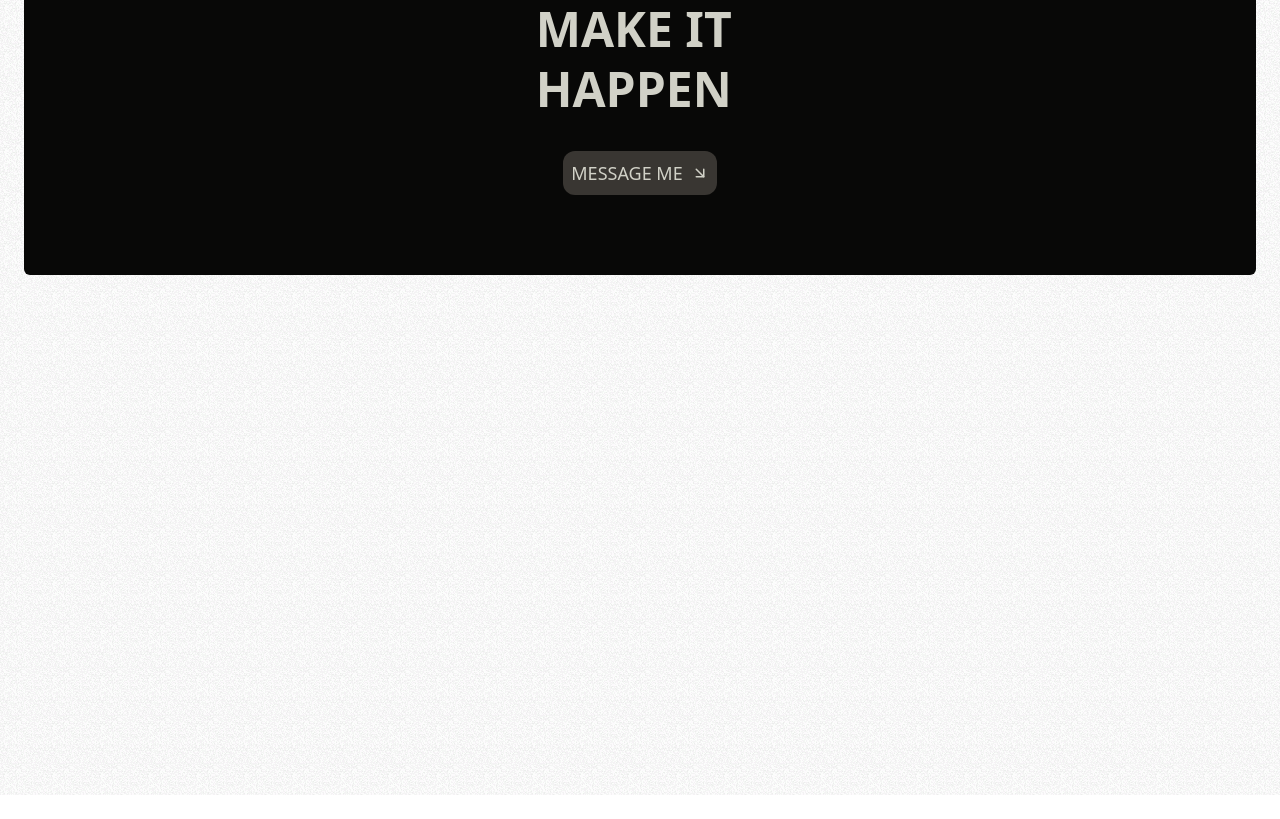
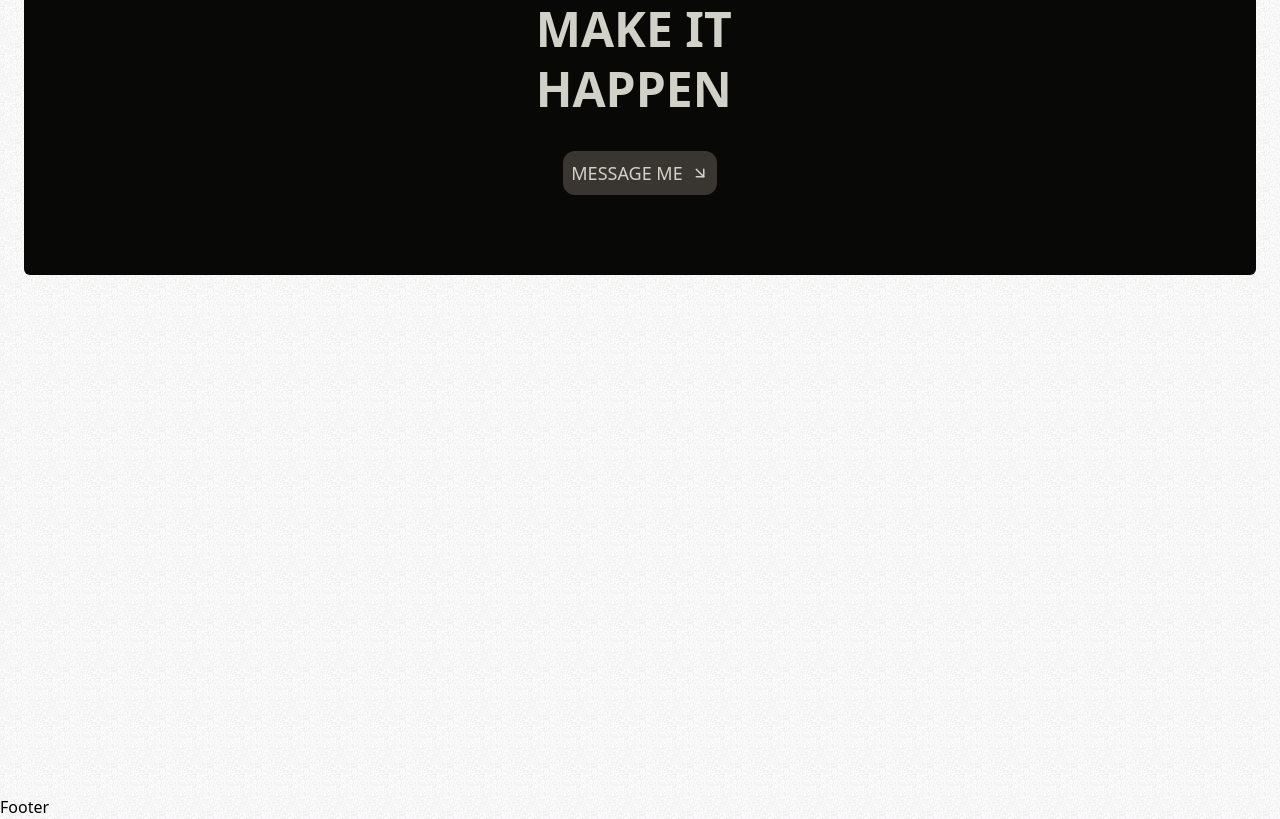
Before and after one commit to Jell13/my-website-next, a Next.js app: page / in a window 1280 px wide. Shown: the part 7061-7880 px from the top of the page. Before the commit the page ends 7856 px from the top, so only its background shows below. Built offline with nearby package versions, Linux system fonts and the light colour scheme.

Commit message:
added the footer and almost finishe with the contact section

```diff
--- a/app/components/NavBar.jsx
+++ b/app/components/NavBar.jsx
@@ -159,9 +159,13 @@ function NavBarScroll () {
       <motion.button
       initial={{scale: 0}}
       animate={{scale: 1}}
+      whileHover={{
+        scale: 0.8,
+        transition: {duration: 0.3}
+      }}
       onClick={() => setActive(!active)}
-      className='text-black text-xl z-40 fixed flex flex-col justify-center items-center right-7 top-7 rounded-full size-16 bg-primary sm:hover:scale-80 scale-100'>
-        <span className={`w-7 h-[2px] bg-secondary absolute rounded-full ${active ? "translate-y-0 rotate-45": "-translate-y-1 rotate-0"} duration-300`} ></span>
+      className='text-black text-xl z-40 fixed flex flex-col justify-center items-center right-7 top-7 rounded-full size-16 bg-primary hover:scale-90'>
+        <span className={`w-7 h-[2px] bg-secondary absolute rounded-full ${active ? "translate-y-0 rotate-45": "-translate-y-1 rotate-0"} duration-300`}></span>
         <span className={`w-7 h-[2px] bg-secondary absolute rounded-full ${active ? "translate-y-0 -rotate-45": "translate-y-1 rotate-0"} duration-300`}></span>
       </motion.button>
       {active &&
--- a/app/page.jsx
+++ b/app/page.jsx
@@ -10,6 +10,7 @@ import Services from './sections/Services'
 import Works from './sections/Works'
 import About from './sections/About'
 import Contact from './sections/Contact'
+import Footer from './sections/Footer'
 
 function App() {
 
@@ -32,6 +33,7 @@ function App() {
             <Works/>
             <About/>
             <Contact/>
+            <Footer/>
           </ReactLenis>
         </>
       )}
--- /dev/null
+++ b/app/sections/Footer.jsx
@@ -0,0 +1,11 @@
+import React from 'react'
+
+const Footer = () => {
+  return (
+    <footer>
+        Footer
+    </footer>
+  )
+}
+
+export default Footer
```
